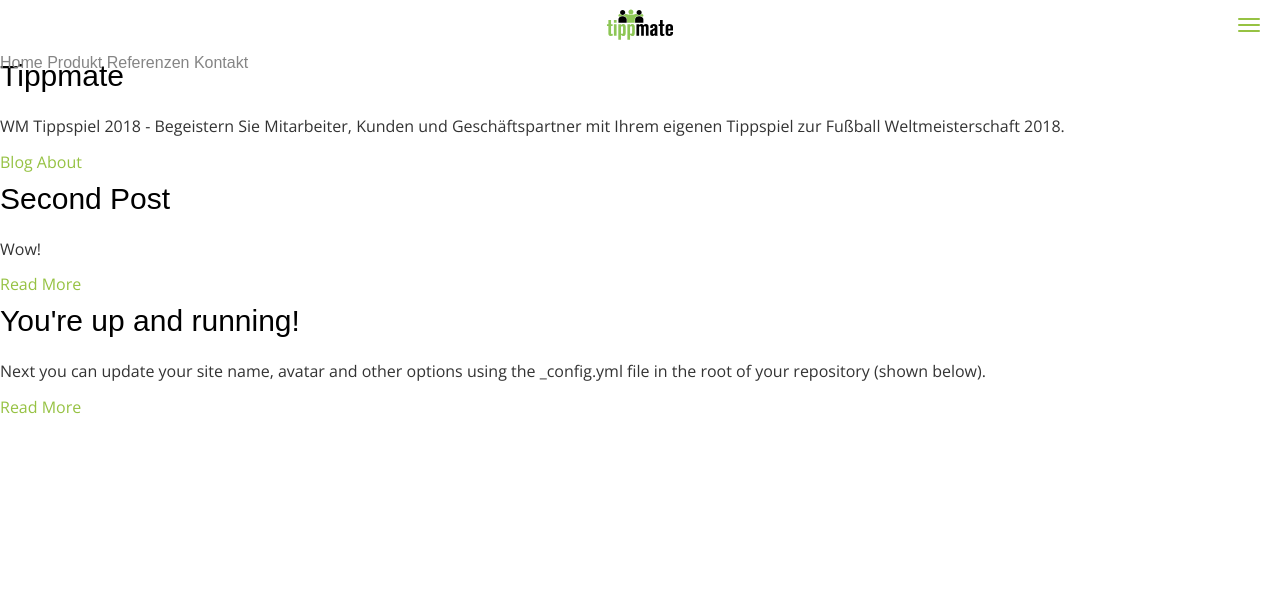
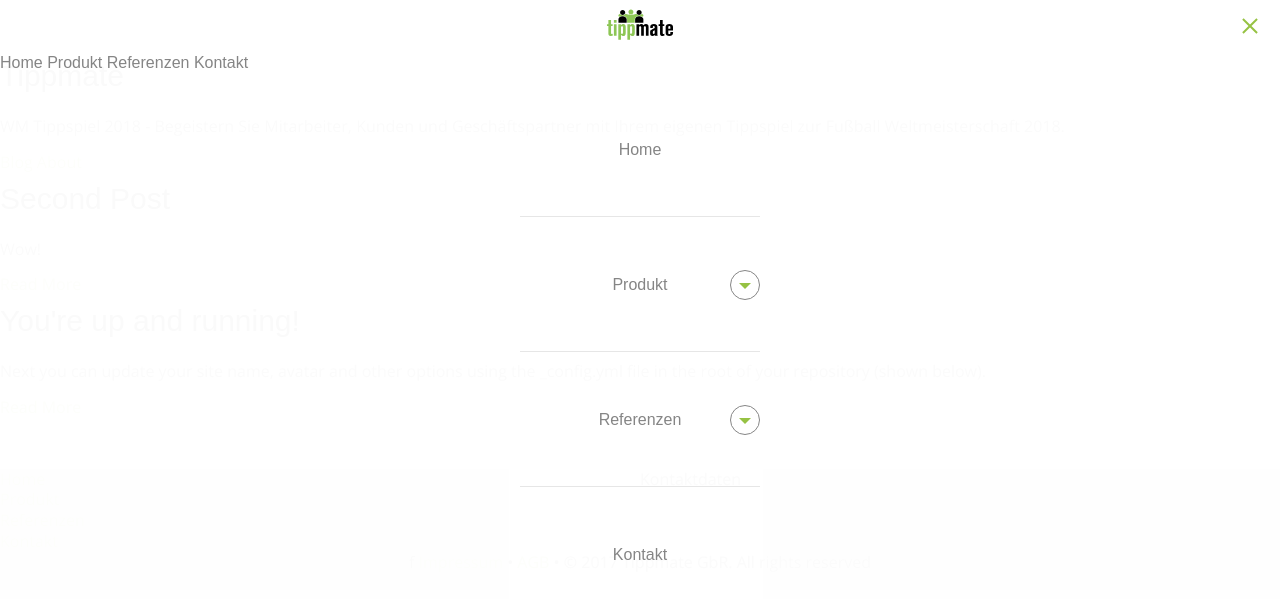
Before and after one commit to tippmate/website, a Jekyll site: the page built from index.html, in a window 1280 px wide. Shown: the top 599 px of the page. Built offline with Jekyll 4.4.1, drawn with Linux system fonts in a browser that asks for light colours; some web fonts are replaced.

Commit message:
submenu for mobile menue

```diff
--- a/_config.yml
+++ b/_config.yml
@@ -55,9 +55,21 @@
         product:
           name: Produkt
           url: /produkt
+          sub:
+            - name: Test 1
+              url: /test-1
+            - name: Test 2
+              url: /test-2
+            - name: Test 3
+              url: /test-3
         references:
           name: Referenzen
           url: /referenzen
+          sub:
+            - name: Menu 1
+              url: /menu-1
+            - name: Menu 2
+              url: /menu-2
         contact:
           name: Kontakt
           url: /contact
--- a/_layouts/default.html
+++ b/_layouts/default.html
@@ -44,9 +44,22 @@
       <div class="mobile-nav__container">
         {% assign routes = site.t[page.lang].routes.main %}
         {% for route in routes %}
+          {% assign subs = route[1].sub %}
           <a class="mobile-nav__item" href="{{ route[1].url }}">
             {{ route[1].name }}
           </a>
+          {% if subs.size > 0 %}
+            <div class="mobile-nav__sub">
+              <button class="mobile-nav__sub-toggle"></button>
+              <div class="mobile-nav__sub-items" style="display: none">
+                {% for sub in subs %}
+                  <a class="mobile-nav__sub-item" href="{{ sub.url }}">
+                    {{ sub.name }}
+                  </a>
+                {% endfor %}
+              </div>
+            </div>
+          {% endif %}
         {% endfor %}
       </div>
     </div>
@@ -72,12 +85,22 @@
       {{ content }}
     </div>
 
-    <div class="wrapper-footer">
-      <div class="container">
-        <footer class="footer">
-        </footer>
+    <footer class="footer">
+      <div class="footer-container page-container">
+        <div class="footer-nav">
+          {% assign routes = site.t[page.lang].routes.main %}
+          {% for route in routes %}
+            <a class="footer-nav__item" href="{{ route[1].url }}">
+              {{ route[1].name }}
+            </a>
+          {% endfor %}
+        </div><div class="footer-contact">
+          Kontaktdaten
+        </div><div class="footer-sub">f
+          <a href="#">Impressum</a> • <a href="#">AGB</a> • © 2017 Tippmate GbR. All rights reserved
+        </div>
       </div>
-    </div>
+    </footer>
 
     <script type="text/javascript" src="{{ site.baseurl }}/javascript/jquery-3.2.1.js"></script>
     <script type="text/javascript" src="{{ site.baseurl }}/javascript/main.js"></script>
--- /dev/null
+++ b/_sass/_layout.scss
@@ -0,0 +1,229 @@
+/*********************/
+/* LAYOUT / SECTIONS */
+/*********************/
+
+html {
+  background: #E3E3E3;
+}
+
+body {
+  background: #FFF;
+}
+
+//
+// .header
+//
+
+
+.header {
+  position: fixed;
+  top: 0;
+  left: 0;
+  right: 0;
+  z-index: 100;
+  background: #FFF;
+  height: $header--height;
+}
+
+.header-logo {
+  display: block;
+  margin: 0 auto;
+  @include hide-text;
+  background: url(/images/tippmate-logo-black.svg) no-repeat;
+  background-size: contain;
+  height: 52px;
+  width: 74px;
+}
+
+.nav {
+  display: none;
+  @include tablet {
+    display: block;
+  }
+}
+
+.nav__item {
+  font-family: $encodesans;
+  color: $text--light;
+}
+
+.mobile-nav {
+  @include tablet {
+    display: none;
+  }
+}
+
+.mobile-nav__container {
+  padding: 2em 3em;
+}
+
+
+.mobile-nav__item {
+  font-family: $encodesans;
+  display: block;
+  text-align: center;
+  color: $text--light;
+  padding: 1em .5em;
+  border-bottom: 1px solid $border--light;
+  margin: 0 auto;
+  max-width: 15em;
+  &:last-child {
+    border-bottom: 0;
+  };
+}
+
+.mobile-nav__sub {
+  background: $background-light;
+  margin: 0 auto;
+  max-width: 15em;
+  position: relative;
+}
+
+.mobile-nav__sub-item {
+  display: block;
+  text-align: center;
+  color: $text;
+  height: 2em;
+  line-height: 2em;
+  border-bottom: 1px solid #FFF;
+}
+
+.mobile-nav__sub-toggle {
+  border-radius: 100px;
+  width: 30px;
+  height: 30px;
+  background: none;
+  position: absolute;
+  top: calc(-7.5vh - 15px);
+  right: 0;
+  border: 1px solid $border--ui-el;
+  line-height: 24px;
+  &:before {
+    transition-duration: $transition-duration;
+    transition-property: transform;
+    content: '';
+    display: inline-block;
+    @include triangle(12px, $text--highlight, down);
+    transform: rotate(0deg);
+  };
+  &.mobile-nav__sub-toggle--expanded:before {
+    transform: rotate(180deg);
+  };
+}
+
+@include tablet {
+   .mobile-nav-toggle {
+     display: none;
+   }
+}
+
+.no-js {
+  .mobile-nav,
+  .mobile-nav__sub-items {
+    display: block !important;
+  }
+  .mobile-nav-toggle,
+  .mobile-nav__sub-toggle {
+    display: none;
+  }
+  .mobile-nav__container {
+    padding: 1em 2em;
+  }
+}
+
+.js {
+  .mobile-nav {
+//    transition-property: opacity;
+//    transition-duration: 5s;
+    position: fixed;
+    top: $header--height;
+    bottom: 0;
+    background: #FFF;
+    background-color: rgba(255,255,255, 0.98);
+    left: 0;
+    right: 0;
+
+  }
+  .mobile-nav__item {
+    padding: 0vh .5em;
+    height: 15vh;
+    line-height: 15vh;
+  }
+  .mobile-nav-toggle {
+    display: block;
+    position: absolute;
+    right: 0;
+    top: 0;
+    bottom: 0;
+    width: $header--height;
+  }
+
+  .mobile-nav-toggle__show,
+  .mobile-nav-toggle__hide {
+    position: absolute;
+    top: 0;
+    right: 0;
+    bottom: 0;
+    border: 0;
+    background: none;
+    width: 100%;
+    margin: 0;
+    padding: 0;
+    outline: 0;
+  }
+
+  .mobile-nav-toggle__show {
+    span {
+      border-radius: 5px;
+      display: block;
+      height: 2px;
+      background: $green;
+      margin: 4px 20px 4px 8px;
+    }
+  }
+
+  .mobile-nav-toggle__hide {
+    display: none;
+    &:before,
+    &:after {
+      content: '';
+      display: block;
+      height: 2px;
+      width: 20px;
+      background: $green;
+      transform: rotate(135deg);
+      position: absolute;
+      top: 50%;
+      right: 20px;
+    }
+    &:before {
+      transform: rotate(45deg);
+    }
+  }
+}
+
+
+
+//
+// .footer
+//
+
+.footer {
+  background: #E3E3E3;
+}
+
+.footer-nav, .footer-contact {
+  display: inline-block;
+  width: 50%;
+  vertical-align: top;
+}
+
+.footer-nav__item {
+  display: block;
+}
+
+.footer-sub {
+  width: 100%;
+  text-align: center;
+  display: inline-block;
+}
--- a/_sass/_variables.scss
+++ b/_sass/_variables.scss
@@ -3,26 +3,38 @@
 // VARIABLES
 //
 
-// Colors
+
+// COLORS
+
 $blue: #4183C4;
 $green: #96C243;
 
 // Grays
-$black:           #000;
-$gray:            #858585;
-$gray--dark:      #333;
-$gray--light:     #E6E6E6;
+$black:             #000;
+$gray:              #858585;
+$gray--dark:        #333;
+$gray--light:       #E6E6E6;
+$gray--lighter:     #EEE;
 
-$text:            $gray--dark;
-$text--dark:      $black;
-$text--highlight: $green;
-$text--light:     $gray;
+// Semantic colors
+$text:              $gray--dark;
+$text--dark:        $black;
+$text--highlight:   $green;
+$text--light:       $gray;
 
-$border--light:   $gray--light;
+$border--ui-el:     $gray;
+$border--light:     $gray--light;
 
-// Font stacks
+$background-light:  $gray--lighter;
+
+
+
+// FONT STACKS
 $opensans: 'Open Sans', Helvetica, Arial, sans-serif;
 $encodesans: 'Encode Sans Expanded', sans-serif;
+
+
+
 
 // Mobile breakpoints
 @mixin smartphone {
--- a/javascript/main.js
+++ b/javascript/main.js
@@ -7,17 +7,49 @@
   $('html').addClass('js');
 
 
+
+
   $('.mobile-nav-toggle__show').click(function(e) {
-    $(this).fadeOut(transition_duration);
+    showMobileNav(this);
+  });
+  $('.mobile-nav-toggle__hide').click(function(e) {
+    hideMobileNav(this);
+  });
+
+  $('.mobile-nav__sub-toggle').click(function(e) {
+    showMobileSubNav(this);
+  });
+
+  showMobileNav = function(trigger) {
+    $(trigger).fadeOut(transition_duration);
     $('.mobile-nav-toggle__hide').fadeIn(transition_duration);
     $('.mobile-nav').fadeIn(transition_duration);
     $('.mobile-nav .mobile-nav__item').each(function(index) {
       $(this).delay((index+1)*transition_duration/2.5).css('opacity',0).animate({'opacity': 1}, transition_duration/1.5);;
     });
-  })
-  $('.mobile-nav-toggle__hide').click(function(e) {
-    $(this).fadeOut(transition_duration);
+  };
+
+  hideMobileNav = function(trigger) {
+    $(trigger).fadeOut(transition_duration);
     $('.mobile-nav-toggle__show').fadeIn(transition_duration);
     $('.mobile-nav').fadeOut(transition_duration);
-  })
+  };
+
+  showMobileSubNav = function(trigger) {
+    var last = $('.mobile-nav__sub-toggle--expanded');
+    last.removeClass('mobile-nav__sub-toggle--expanded').next().slideUp();
+    console.log(last[0]);
+    console.log($(trigger)[0]);
+    if ($(trigger)[0] != last[0]) {
+      $(trigger).addClass('mobile-nav__sub-toggle--expanded');
+      // if ($(trigger).hasClass('mobile-nav__sub-toggle--expanded')) {
+        $(trigger).next().slideDown();
+      // } else {
+      //   $(trigger).next().slideUp();
+      // }
+    }
+  };
+
+
+  showMobileNav($('.mobile-nav-toggle__show')[0]);
 };
--- a/style.scss
+++ b/style.scss
@@ -8,6 +8,7 @@
 @import "reset";
 @import "variables";
 @import "bourbon/bourbon";
+@import "layout";
 // Syntax highlighting @import is at the bottom of this file
 
 /**************/
@@ -121,154 +122,11 @@
     clear: both;
 }
 
-/*********************/
-/* LAYOUT / SECTIONS */
-/*********************/
 
-//
-// .header
-//
-
-
-.header {
-  position: fixed;
-  top: 0;
-  left: 0;
-  right: 0;
-  z-index: 100;
-  background: #FFF;
-  height: $header--height;
-}
-
-.header-logo {
-  display: block;
-  margin: 0 auto;
-  @include hide-text;
-  background: url(/images/tippmate-logo-black.svg) no-repeat;
-  background-size: contain;
-  height: 52px;
-  width: 74px;
-}
-
-.nav {
-  display: none;
-  @include tablet {
-    display: block;
-  }
-}
-
-.nav__item {
-  font-family: $encodesans;
-  color: $text--light;
-}
-
-.mobile-nav {
-  @include tablet {
-    display: none;
-  }
-}
-
-.mobile-nav__container {
-  padding: 2em 3em;
-}
-
-
-.mobile-nav__item {
-  font-family: $encodesans;
-  display: block;
-  text-align: center;
-  color: $text--light;
-  padding: 1em .5em;
-  border-bottom: 1px solid $border--light;
-  margin: 0 auto;
-  max-width: 15em;
-  &:last-child {
-    border-bottom: 0;
+button {
+  border: 0;
+  background: 0;
+  &:focus {
+    outline: 0;
   };
 }
-
-@include tablet {
-   .mobile-nav-toggle {
-     display: none;
-   }
-}
-
-.no-js {
-  .mobile-nav-toggle {
-    display: none;
-  }
-  .mobile-nav__container {
-    padding: 1em 2em;
-  }
-}
-
-.js {
-  .mobile-nav {
-//    transition-property: opacity;
-//    transition-duration: 5s;
-    position: fixed;
-    top: $header--height;
-    bottom: 0;
-    background: #FFF;
-    background-color: rgba(255,255,255, 0.98);
-    left: 0;
-    right: 0;
-
-  }
-  .mobile-nav__item {
-    padding: 0vh .5em;
-    height: 15vh;
-    line-height: 15vh;
-  }
-  .mobile-nav-toggle {
-    display: block;
-    position: absolute;
-    right: 0;
-    top: 0;
-    bottom: 0;
-    width: $header--height;
-  }
-
-  .mobile-nav-toggle__show,
-  .mobile-nav-toggle__hide {
-    position: absolute;
-    top: 0;
-    right: 0;
-    bottom: 0;
-    border: 0;
-    background: none;
-    width: 100%;
-    margin: 0;
-    padding: 0;
-    outline: 0;
-  }
-
-  .mobile-nav-toggle__show {
-    span {
-      border-radius: 5px;
-      display: block;
-      height: 2px;
-      background: $green;
-      margin: 4px 20px 4px 8px;
-    }
-  }
-
-  .mobile-nav-toggle__hide {
-    display: none;
-    &:before,
-    &:after {
-      content: '';
-      display: block;
-      height: 2px;
-      width: 20px;
-      background: $green;
-      transform: rotate(135deg);
-      position: absolute;
-      top: 50%;
-      right: 20px;
-    }
-    &:before {
-      transform: rotate(45deg);
-    }
-  }
-}
```
